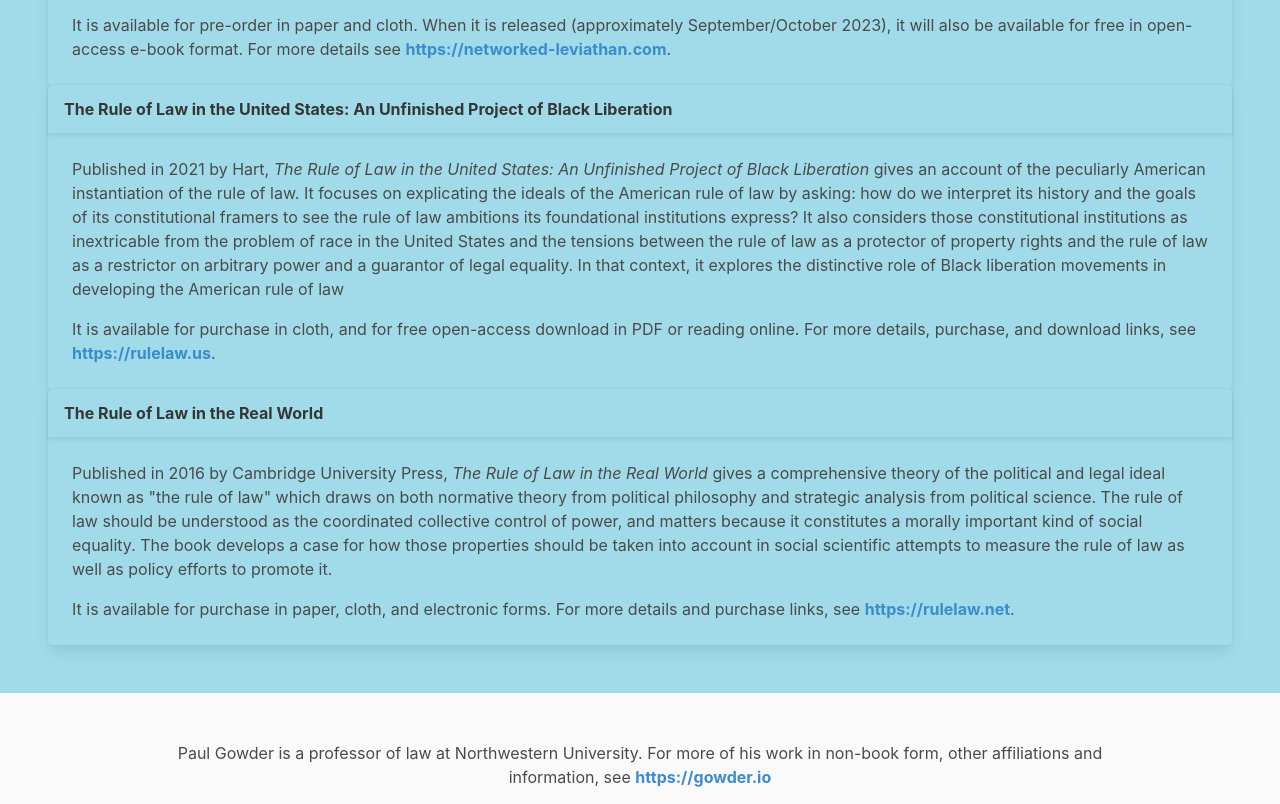
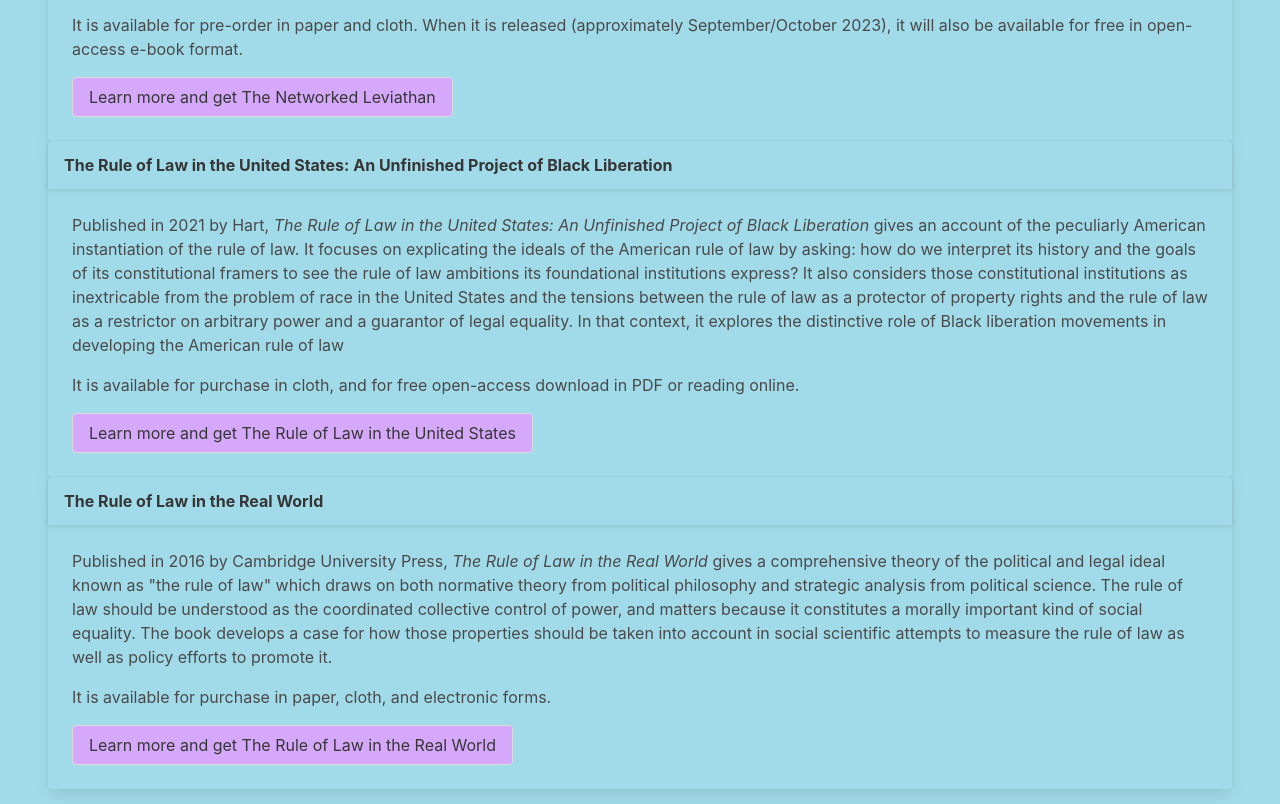
Before and after one commit to paultopia/books.gowder.io, a website: page fancier.html in a window 1280 px wide. Shown: the part 369-1173 px from the top of the page. Drawn offline with Linux system fonts and the light colour scheme.

Commit message:
netlify may be down

```diff
--- a/fancier.html
+++ b/fancier.html
@@ -31,7 +31,12 @@
         <div class="card-content">
           <div class="content">
             <p>Forthcoming in Fall 2023 with Cambridge University Press, <i>The Networked Leviathan: For Democratic Platforms</i> gives a case for building bottom-up participatory governance institutions into large internet platforms such as Facebook, Google, and Amazon. It does so through an argument rooted in the insights of generations of political scientists about the problems with information and self-control that political states experience, paired with an account of how large platform companies face similar problems. Democratizing the platforms on a global basis has the potential to help protect the world against the numerous ills that uncontrolled online misconduct has inflicted on the world---such as fraud, misinformation, and election disruption---while also potentially mitigating the neocolonial relationship that American companies currently have with the Global South.</p>
-            <p>It is available for pre-order in paper and cloth. When it is released (approximately September/October 2023), it will also be available for free in open-access e-book format. For more details see <b><a href="https://networked-leviathan.com">https://networked-leviathan.com</a></b>.</p>
+            <p>It is available for pre-order in paper and cloth. When it is released (approximately September/October 2023), it will also be available for free in open-access e-book format.</p>
+
+                        <div class="buttons">
+            <a href="https://networked-leviathan.com"><button class="button has-background-warning">Learn more and get The Networked Leviathan</button></a>
+            </div>
+
           </div>
         </div>
       </div>
@@ -44,7 +49,12 @@
         <div class="card-content">
           <div class="content">
             <p>Published in 2021 by Hart, <i>The Rule of Law in the United States: An Unfinished Project of Black Liberation</i> gives an account of the peculiarly American instantiation of the rule of law. It focuses on explicating the ideals of the American rule of law by asking: how do we interpret its history and the goals of its constitutional framers to see the rule of law ambitions its foundational institutions express? It also considers those constitutional institutions as inextricable from the problem of race in the United States and the tensions between the rule of law as a protector of property rights and the rule of law as a restrictor on arbitrary power and a guarantor of legal equality. In that context, it explores the distinctive role of Black liberation movements in developing the American rule of law</p>
-            <p>It is available for purchase in cloth, and for free open-access download in PDF or reading online. For more details, purchase, and download links, see <b><a href="https://rulelaw.us">https://rulelaw.us</a></b>.</p>
+            <p>It is available for purchase in cloth, and for free open-access download in PDF or reading online.</p>
+
+            <div class="buttons">
+            <a href="https://rulelaw.us"><button class="button has-background-warning">Learn more and get The Rule of Law in the United States</button></a>
+            </div>
+
           </div>
         </div>
       </div>
@@ -57,7 +67,12 @@
         <div class="card-content">
           <div class="content">
             <p>Published in 2016 by Cambridge University Press, <i>The Rule of Law in the Real World</i> gives a comprehensive theory of the political and legal ideal known as "the rule of law" which draws on both normative theory from political philosophy and strategic analysis from political science. The rule of law should be understood as the coordinated collective control of power, and matters because it constitutes a morally important kind of social equality. The book develops a case for how those properties should be taken into account in social scientific attempts to measure the rule of law as well as policy efforts to promote it.</p>
-            <p>It is available for purchase in paper, cloth, and electronic forms. For more details and purchase links, see <b><a href="https://rulelaw.net">https://rulelaw.net</a></b>.</p>
+            <p>It is available for purchase in paper, cloth, and electronic forms.</p>
+
+                        <div class="buttons">
+            <a href="https://rulelaw.net"><button class="button has-background-warning">Learn more and get The Rule of Law in the Real World</button></a>
+            </div>
+
           </div>
         </div>
       </div>
@@ -67,7 +82,7 @@
         <div class="columns">
           <div class="column is-10-desktop is-offset-1-desktop">
             <p>
-              Paul Gowder is a professor of law at Northwestern University. For more of his work in non-book form, other affiliations and information, see <b><a href="https://gowder.io">https://gowder.io</a>
+              Paul Gowder is a Professor of Law and the Associate Dean of Research and Intellectual Life at Northwestern University's Pritzker School of Law. For more of his work in non-book form, other affiliations and information, see <b><a href="https://gowder.io">https://gowder.io</a>
             </p>
           </div>
         </div>
```
